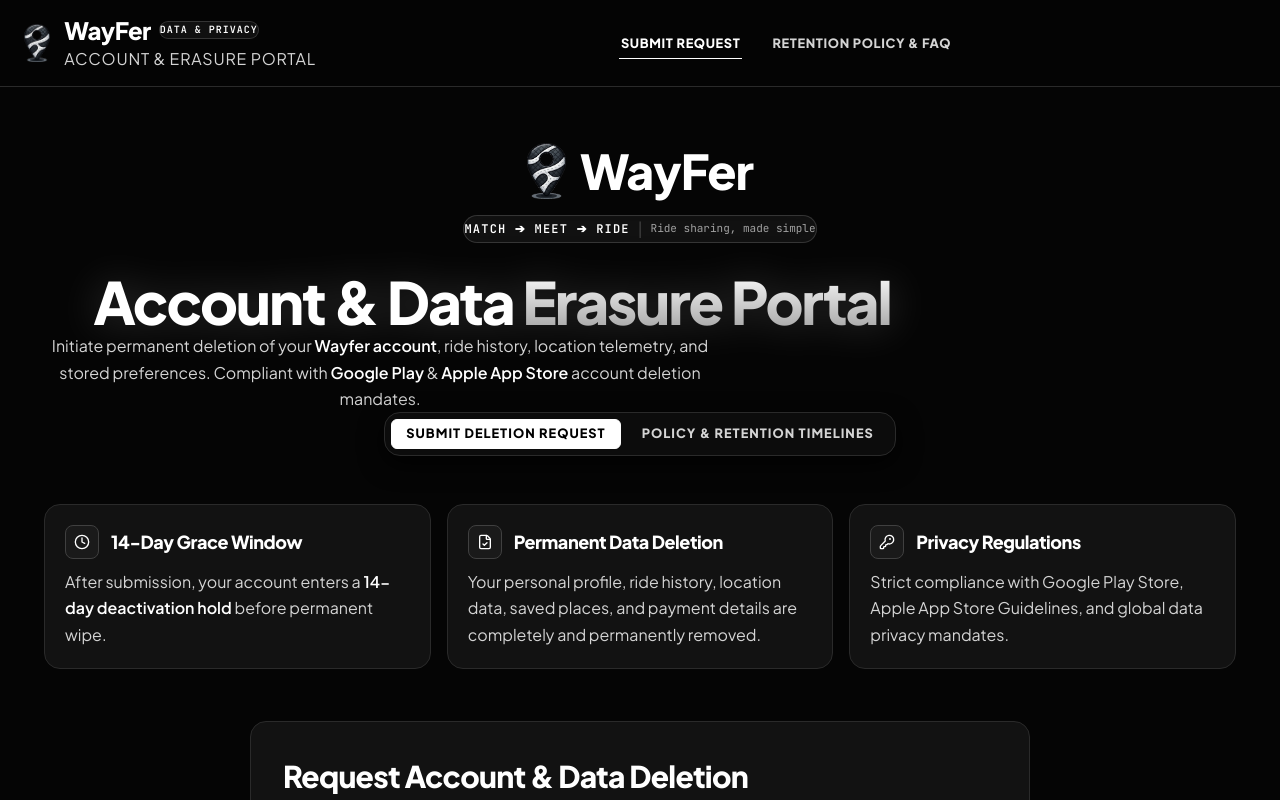
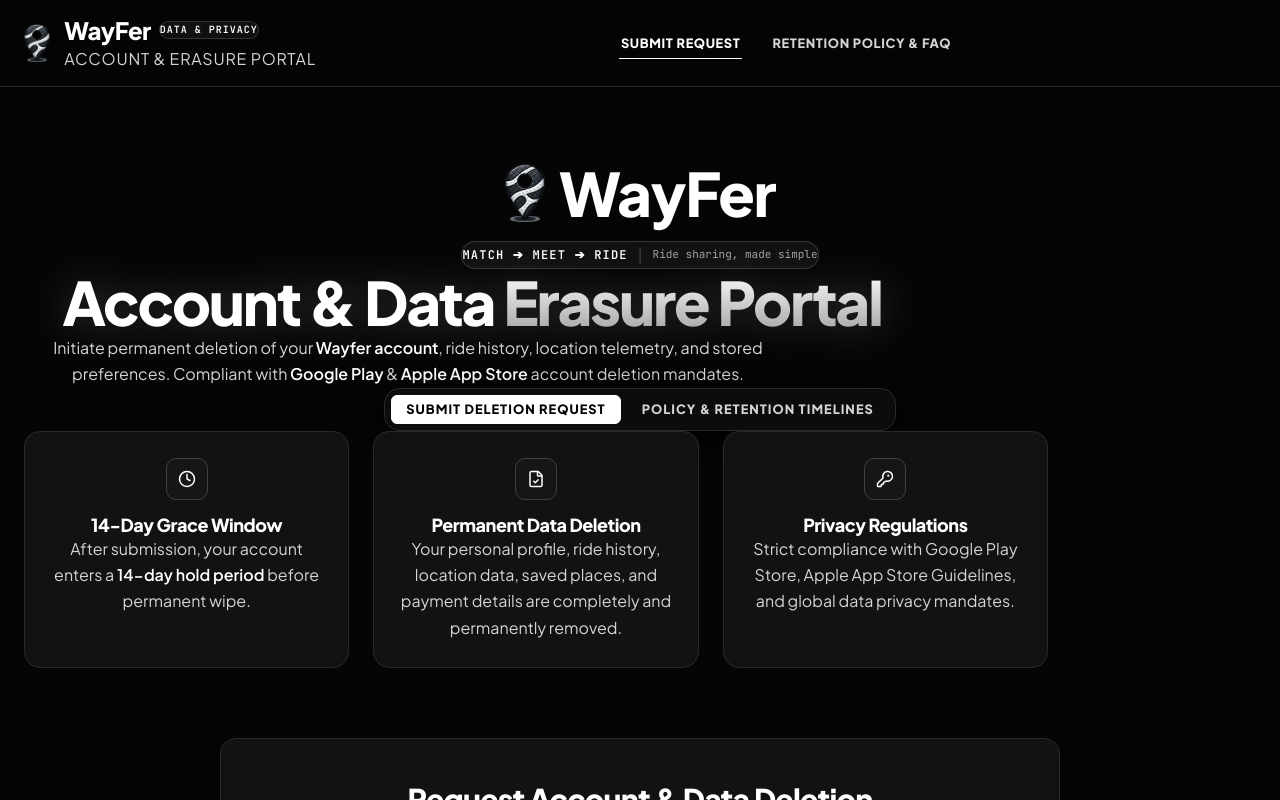
Before and after one commit to Shourya-276/wayfer--delete, a React (Vite) app: page / in a window 1280 px wide. Shown: the top 800 px of the page. Built offline with nearby package versions, Linux system fonts and the light colour scheme.

Commit message:
Centralize text alignment and optimize layout for large displays

```diff
--- a/src/components/DeletionForm.jsx
+++ b/src/components/DeletionForm.jsx
@@ -186,22 +186,13 @@ export default function DeletionForm({ onSubmissionSuccess, onNavigateToTrack })
       )}
 
     <div id="deletion-form" className="card form-card" style={{ scrollMarginTop: '100px' }}>
-      <div style={{
-        display: 'flex',
-        alignItems: 'center',
-        justifyContent: 'space-between',
-        borderBottom: '1px solid var(--border-medium)',
-        paddingBottom: '20px',
-        marginBottom: '28px'
-      }}>
-        <div>
-          <h2 className="text-2xl sm:text-3xl font-extrabold tracking-tight text-white leading-tight mb-1">
-            Request Account & Data Deletion
-          </h2>
-          <p className="text-sm text-neutral-400 font-normal leading-relaxed">
-            Complete the form below to initiate account removal. All requests are processed securely.
-          </p>
-        </div>
+      <div className="text-center pb-5 mb-7 border-b border-[var(--border-medium)]">
+        <h2 className="text-2xl sm:text-3xl font-extrabold tracking-tight text-white leading-tight mb-1.5 text-center">
+          Request Account & Data Deletion
+        </h2>
+        <p className="text-sm text-neutral-400 font-normal leading-relaxed text-center max-w-lg mx-auto">
+          Complete the form below to initiate account removal. All requests are processed securely.
+        </p>
       </div>
 
       {errorMessage && (
@@ -334,13 +325,13 @@ export default function DeletionForm({ onSubmissionSuccess, onNavigateToTrack })
           </div>
         </div>
 
-        {/* Submit Button */}
-        <div style={{ display: 'flex', justifyContent: 'flex-end', gap: '14px', alignItems: 'center' }}>
+        {/* Submit Button - Centralized */}
+        <div className="flex justify-center items-center mt-7">
           <button
             type="submit"
             disabled={isSubmitting}
             className="btn btn-primary btn-lg text-xs sm:text-sm font-black uppercase tracking-wider"
-            style={{ width: '100%', maxWidth: '320px' }}
+            style={{ width: '100%', maxWidth: '340px' }}
           >
             {isSubmitting ? 'Processing Submission...' : 'Submit Deletion Request'}
           </button>
--- a/src/components/Hero.jsx
+++ b/src/components/Hero.jsx
@@ -13,43 +13,40 @@ export default function Hero({ currentView, setCurrentView }) {
   };
 
   return (
-    <section style={{
-      padding: '56px 24px 32px 24px',
-      maxWidth: '1240px',
+    <section
+      className="hero-section"
+      style={{
+        padding: '64px 24px 44px 24px',
+        maxWidth: '1280px',
         margin: '0 auto',
         textAlign: 'center'
-    }}>
+      }}
+    >
       {/* Brand Logo & Lockup */}
       <div style={{
         display: 'inline-flex',
         alignItems: 'center',
         justifyContent: 'center',
         gap: '14px',
-        marginBottom: '16px'
+        marginBottom: '18px'
       }}>
         <img
           src="/wayfer-logo.png"
           alt="WayFer Pin"
           style={{
-            height: '56px',
+            height: '58px',
             width: 'auto',
             objectFit: 'contain'
           }}
         />
-        <span className="text-3xl sm:text-5xl font-black tracking-tight text-white">
+        <span className="text-3xl sm:text-5xl lg:text-6xl font-black tracking-tight text-white">
           WayFer
         </span>
       </div>
 
       {/* Brand Eyebrow / Overline Pill Container */}
-      <div style={{
-        display: 'flex',
-        alignItems: 'center',
-        justifyContent: 'center',
-        marginBottom: '26px',
-        padding: '0 8px'
-      }}>
-        <div className="inline-flex items-center gap-2 px-3 py-1 rounded-full bg-white/5 border border-white/15 text-white backdrop-blur-md">
+      <div className="flex items-center justify-center mb-6 px-2 text-center">
+        <div className="inline-flex items-center gap-2.5 px-3.5 py-1.5 rounded-full bg-white/5 border border-white/15 text-white backdrop-blur-md">
           <span className="font-mono text-[10px] sm:text-xs uppercase tracking-widest font-bold text-white">
             MATCH ➔ MEET ➔ RIDE
           </span>
@@ -60,18 +57,19 @@ export default function Hero({ currentView, setCurrentView }) {
         </div>
       </div>
 
-      {/* Main Headline H1 */}
-      <h1 className="text-3xl sm:text-5xl lg:text-5xl xl:text-[3.65rem] font-black tracking-tight leading-[1.1] text-white drop-shadow-[0_0_20px_rgba(255,255,255,0.2)] max-w-4xl mx-auto mb-5">
+      {/* Main Headline H1 - Strictly Centered */}
+      <h1 className="text-3xl sm:text-5xl lg:text-5xl xl:text-[3.75rem] font-black tracking-tight leading-[1.1] text-white drop-shadow-[0_0_20px_rgba(255,255,255,0.2)] max-w-4xl mx-auto mb-5 text-center">
         <span>Account & Data</span>{' '}
         <span className="text-gradient-white">Erasure Portal</span>
       </h1>
 
-      {/* Subtitle / Body Copy */}
-      <p className="text-sm sm:text-base lg:text-lg text-neutral-300 font-normal leading-relaxed max-w-2xl mx-auto mb-9">
+      {/* Subtitle / Body Copy - Strictly Centered */}
+      <p className="text-sm sm:text-base lg:text-lg text-neutral-300 font-normal leading-relaxed max-w-3xl mx-auto mb-9 text-center">
         Initiate permanent deletion of your <strong className="text-white font-semibold">Wayfer account</strong>, ride history, location telemetry, and stored preferences. Compliant with <strong className="text-white font-semibold">Google Play</strong> & <strong className="text-white font-semibold">Apple App Store</strong> account deletion mandates.
       </p>
 
       {/* Quick Navigation Action Tabs */}
+      <div className="flex justify-center items-center mb-12">
         <div style={{
           display: 'inline-flex',
           alignItems: 'center',
@@ -99,95 +97,72 @@ export default function Hero({ currentView, setCurrentView }) {
             Policy & Retention Timelines
           </button>
         </div>
+      </div>
 
-      {/* Key Guarantees Row */}
+      {/* Key Guarantees Row - Centered and optimized for big screens */}
+      <div className="max-w-5xl mx-auto grid grid-cols-1 md:grid-cols-3 gap-6 text-center mt-10">
+        <div className="card text-center flex flex-col items-center justify-start" style={{ padding: '26px 22px' }}>
           <div style={{
-        display: 'grid',
-        gridTemplateColumns: 'repeat(auto-fit, minmax(260px, 1fr))',
-        gap: '16px',
-        marginTop: '48px',
-        textAlign: 'left'
-      }}>
-        <div className="card" style={{ padding: '20px' }}>
-          <div style={{
-            display: 'flex',
-            alignItems: 'center',
-            gap: '12px',
-            marginBottom: '10px'
-          }}>
-            <div style={{
-              width: '34px',
-              height: '34px',
-              borderRadius: '8px',
-              backgroundColor: '#1a1a1a',
+            width: '42px',
+            height: '42px',
+            borderRadius: '10px',
+            backgroundColor: '#161616',
             border: '1px solid var(--border-strong)',
             display: 'flex',
             alignItems: 'center',
-              justifyContent: 'center'
+            justifyContent: 'center',
+            marginBottom: '14px'
           }}>
-              <Clock size={16} color="#ffffff" />
+            <Clock size={18} color="#ffffff" />
           </div>
-            <h2 className="text-base sm:text-lg font-extrabold tracking-tight text-white leading-tight">
+          <h2 className="text-base sm:text-lg font-extrabold tracking-tight text-white leading-tight mb-2 text-center">
             14-Day Grace Window
           </h2>
-          </div>
-          <p className="text-sm text-neutral-400 font-normal leading-relaxed">
-            After submission, your account enters a <strong className="text-white font-semibold">14-day deactivation hold</strong> before permanent wipe.
+          <p className="text-sm text-neutral-400 font-normal leading-relaxed text-center">
+            After submission, your account enters a <strong className="text-white font-semibold">14-day hold period</strong> before permanent wipe.
           </p>
         </div>
 
-        <div className="card" style={{ padding: '20px' }}>
+        <div className="card text-center flex flex-col items-center justify-start" style={{ padding: '26px 22px' }}>
           <div style={{
-            display: 'flex',
-            alignItems: 'center',
-            gap: '12px',
-            marginBottom: '10px'
-          }}>
-            <div style={{
-              width: '34px',
-              height: '34px',
-              borderRadius: '8px',
-              backgroundColor: '#1a1a1a',
+            width: '42px',
+            height: '42px',
+            borderRadius: '10px',
+            backgroundColor: '#161616',
             border: '1px solid var(--border-strong)',
             display: 'flex',
             alignItems: 'center',
-              justifyContent: 'center'
+            justifyContent: 'center',
+            marginBottom: '14px'
           }}>
-              <FileCheck size={16} color="#ffffff" />
+            <FileCheck size={18} color="#ffffff" />
           </div>
-            <h2 className="text-base sm:text-lg font-extrabold tracking-tight text-white leading-tight">
+          <h2 className="text-base sm:text-lg font-extrabold tracking-tight text-white leading-tight mb-2 text-center">
             Permanent Data Deletion
           </h2>
-          </div>
-          <p className="text-sm text-neutral-400 font-normal leading-relaxed">
+          <p className="text-sm text-neutral-400 font-normal leading-relaxed text-center">
             Your personal profile, ride history, location data, saved places, and payment details are completely and permanently removed.
           </p>
         </div>
 
-        <div className="card" style={{ padding: '20px' }}>
+        <div className="card text-center flex flex-col items-center justify-start" style={{ padding: '26px 22px' }}>
           <div style={{
-            display: 'flex',
-            alignItems: 'center',
-            gap: '12px',
-            marginBottom: '10px'
-          }}>
-            <div style={{
-              width: '34px',
-              height: '34px',
-              borderRadius: '8px',
-              backgroundColor: '#1a1a1a',
+            width: '42px',
+            height: '42px',
+            borderRadius: '10px',
+            backgroundColor: '#161616',
             border: '1px solid var(--border-strong)',
             display: 'flex',
             alignItems: 'center',
-              justifyContent: 'center'
+            justifyContent: 'center',
+            marginBottom: '14px'
           }}>
-              <KeyRound size={16} color="#ffffff" />
+            <KeyRound size={18} color="#ffffff" />
           </div>
-            <h2 className="text-base sm:text-lg font-extrabold tracking-tight text-white leading-tight">
+          <h2 className="text-base sm:text-lg font-extrabold tracking-tight text-white leading-tight mb-2 text-center">
             Privacy Regulations
           </h2>
-          </div>
-          <p className="text-sm text-neutral-400 font-normal leading-relaxed">
+          <p className="text-sm text-neutral-400 font-normal leading-relaxed text-center">
             Strict compliance with Google Play Store, Apple App Store Guidelines, and global data privacy mandates.
           </p>
         </div>
--- a/src/components/PolicyFaq.jsx
+++ b/src/components/PolicyFaq.jsx
@@ -39,12 +39,12 @@ export default function PolicyFaq() {
     }}>
       {/* Policy Highlights */}
       <div style={{ marginBottom: '28px' }}>
-        <div className="card" style={{ padding: '24px' }}>
-          <ShieldCheck size={24} color="#ffffff" style={{ marginBottom: '14px' }} />
-          <h3 className="text-base sm:text-lg font-extrabold tracking-tight text-white leading-tight mb-2">
+        <div className="card text-center flex flex-col items-center" style={{ padding: '28px 24px' }}>
+          <ShieldCheck size={28} color="#ffffff" style={{ marginBottom: '12px' }} />
+          <h3 className="text-base sm:text-lg font-extrabold tracking-tight text-white leading-tight mb-2 text-center">
             GDPR & CCPA Rights
           </h3>
-          <p className="text-sm text-neutral-400 font-normal leading-relaxed">
+          <p className="text-sm text-neutral-400 font-normal leading-relaxed text-center max-w-xl mx-auto">
             Fully satisfies the Right to Erasure (<strong className="text-white font-semibold">Article 17 GDPR</strong>) and the California Consumer Privacy Act (<strong className="text-white font-semibold">CCPA</strong>) erasure requirements.
           </p>
         </div>
@@ -52,16 +52,9 @@ export default function PolicyFaq() {
 
       {/* Accordion FAQs */}
       <div className="card" style={{ padding: '32px' }}>
-        <div style={{
-          display: 'flex',
-          alignItems: 'center',
-          gap: '12px',
-          marginBottom: '24px',
-          borderBottom: '1px solid var(--border-medium)',
-          paddingBottom: '16px'
-        }}>
+        <div className="flex items-center justify-center gap-3 mb-6 pb-4 border-b border-[var(--border-medium)] text-center">
           <HelpCircle size={22} color="#ffffff" />
-          <h2 className="text-xl sm:text-2xl font-extrabold tracking-tight text-white leading-tight">
+          <h2 className="text-xl sm:text-2xl font-extrabold tracking-tight text-white leading-tight text-center">
             Frequently Asked Questions
           </h2>
         </div>
--- a/src/index.css
+++ b/src/index.css
@@ -622,3 +622,47 @@ input[type="radio"],
     padding: 12px 10px !important;
   }
 }
+
+/* ====================================================
+   HERO TEXT CENTERING & LARGE DISPLAY OPTIMIZATIONS
+   ==================================================== */
+.hero-section {
+  text-align: center;
+}
+
+.hero-section h1,
+.hero-section p {
+  text-align: center !important;
+}
+
+/* Large Displays (1280px - 1536px) */
+@media (min-width: 1280px) {
+  .hero-section {
+    padding-top: 76px !important;
+    padding-bottom: 50px !important;
+    max-width: 1280px !important;
+  }
+
+  .form-card {
+    max-width: 840px !important;
+    padding: 42px 38px !important;
+  }
+}
+
+/* Extra-Large / Ultra-Wide Displays (1536px - 2560px+) */
+@media (min-width: 1536px) {
+  .hero-section {
+    padding-top: 88px !important;
+    padding-bottom: 56px !important;
+    max-width: 1380px !important;
+  }
+
+  .form-card {
+    max-width: 880px !important;
+    padding: 48px 44px !important;
+  }
+
+  .card {
+    border-radius: var(--radius-xl);
+  }
+}
```
Lines whose indentation alone changed are shown as unchanged.
